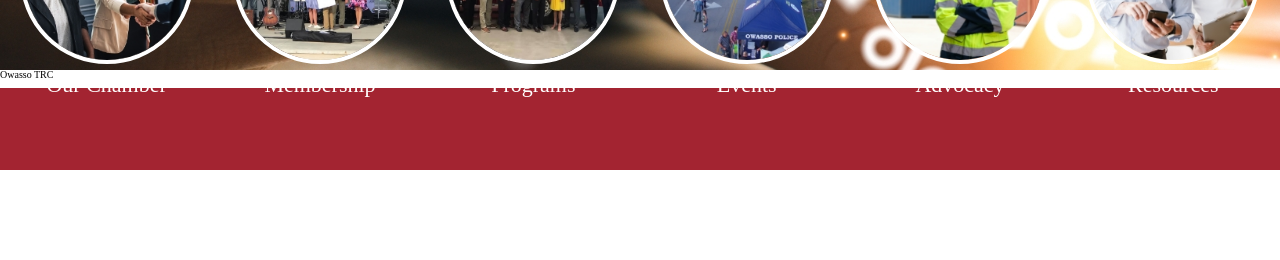
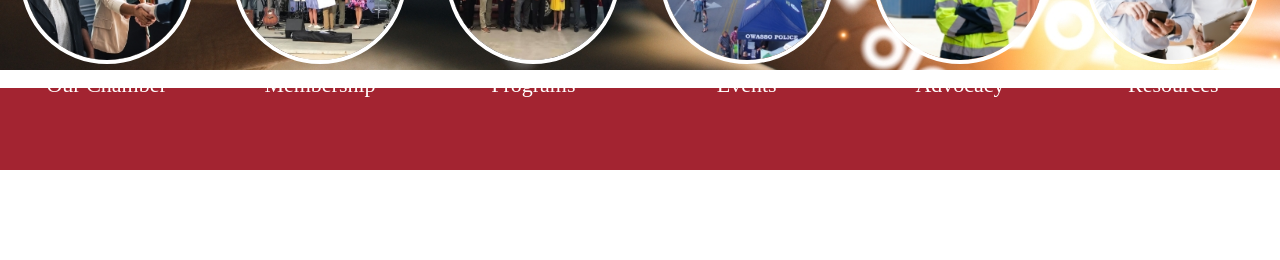
Before and after one commit to kenneth-brook/owasso-trc-fe, a React (Create React App) app: page / in a window 1280 px wide. Shown: the part 430-690 px from the top of the page. Built offline with nearby package versions, Linux system fonts and the light colour scheme.

Commit message:
body and nav files set

```diff
--- a/package.json
+++ b/package.json
@@ -8,6 +8,7 @@
     "@testing-library/user-event": "^13.5.0",
     "react": "^18.2.0",
     "react-dom": "^18.2.0",
+    "react-router-dom": "^6.10.0",
     "react-scripts": "5.0.1",
     "sass": "^1.60.0",
     "web-vitals": "^2.1.4"
--- a/src/App.js
+++ b/src/App.js
@@ -1,11 +1,12 @@
 import Header from './components/header/Header';
+import Body from './components/body/Body';
 import Footer from './components/footer/Footer';
 
 function App() {
   return (
     <div className="App">
       <Header />
-      <h1>Owasso TRC</h1>
+      <Body />
       <Footer />
     </div>
   );
--- /dev/null
+++ b/src/components/body/Body.js
@@ -0,0 +1,14 @@
+import React from "react";
+
+import Nav from "../nav/Nav";
+
+function Body() {
+    return (
+        <div className="body">
+            <h1>BODY</h1>
+            <Nav />
+        </div>
+    )
+}
+
+export default Body;
--- /dev/null
+++ b/src/components/nav/Nav.js
@@ -0,0 +1,9 @@
+import React from "react";
+
+function Nav() {
+    return (
+        <div>NAV</div>
+    )
+}
+
+export default Nav;
--- /dev/null
+++ b/src/sass/body.scss
@@ -0,0 +1,3 @@
+.body {
+    padding: 60px;
+}
--- a/src/sass/import.scss
+++ b/src/sass/import.scss
@@ -1 +1 @@
-@import 'reset.scss', 'global.scss', 'header.scss', 'footer.scss';
+@import 'reset.scss', 'global.scss', 'header.scss', 'body.scss', 'footer.scss';
```
Also changed, not shown: 1 other file (tests, documents, lock files or other folders).
